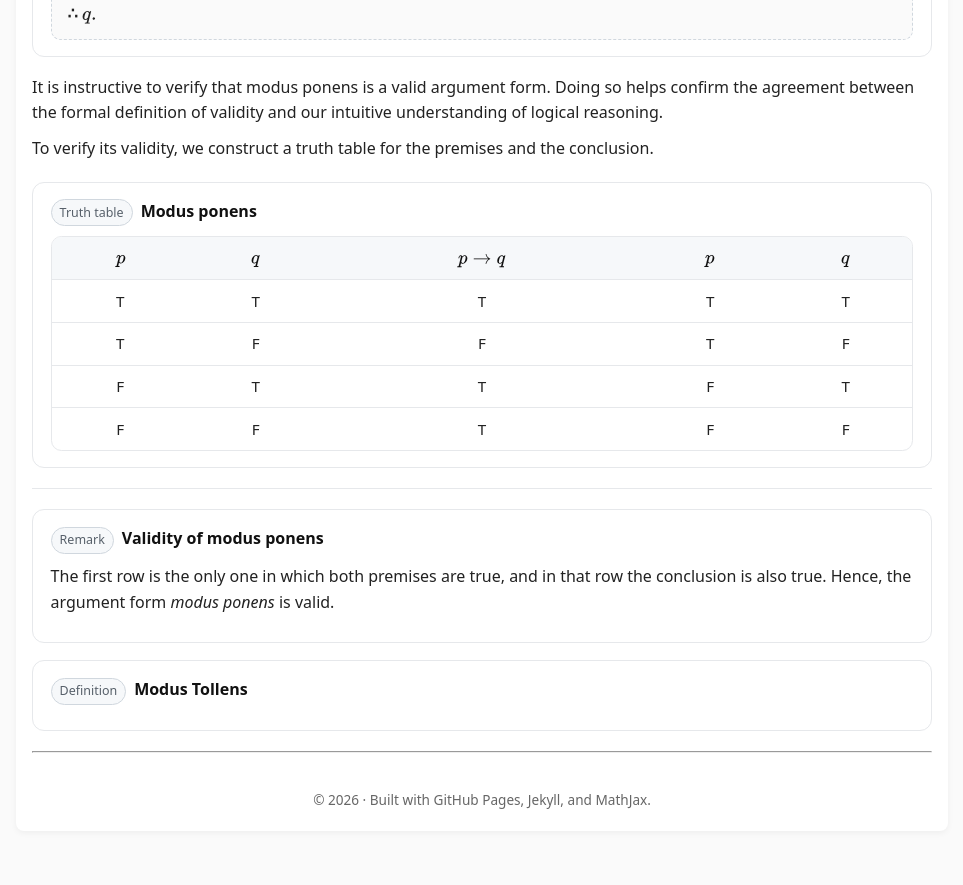
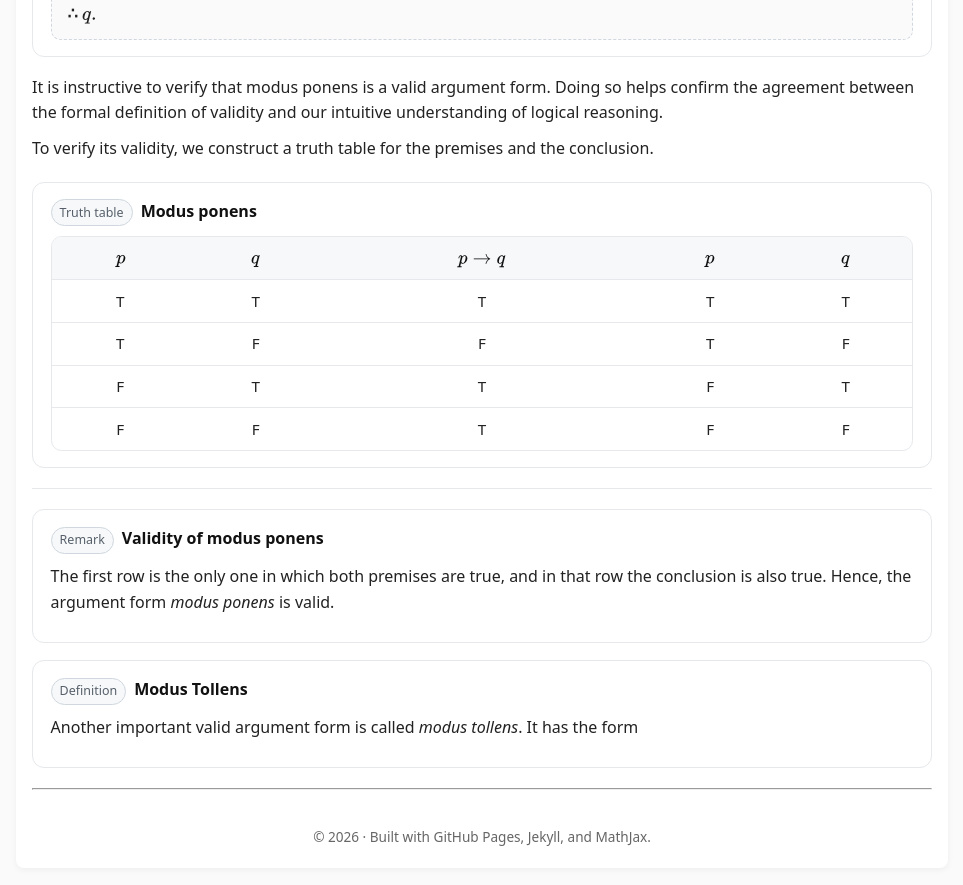
Before and after one commit to SaleemKamaludin/SaleemKamaludin.github.io, a Jekyll site: the page built from courses/comp1604/lecture-notes/lecture-01/index.md, in a window 1280 px wide and 900 px high, scrolled down 3928 px. Shown: the top 885 px of the window, without its empty margins (158-1121 px from the left). Built offline with Jekyll 4.4.1, drawn with Linux system fonts in a browser that asks for light colours; before the commit the page ends 4791 px from its top, so only the background shows below that.

Commit message:
Update index.md

```diff
--- a/courses/comp1604/lecture-notes/lecture-01/index.md
+++ b/courses/comp1604/lecture-notes/lecture-01/index.md
@@ -1166,3 +1166,6 @@ It is instructive to verify that modus ponens is a valid argument form. Doing so
 
  <h5 class="title">Modus Tollens</h5>
     </div>
+<p>
+      Another important valid argument form is called <em>modus tollens</em>. It has the form
+    </p>
```
